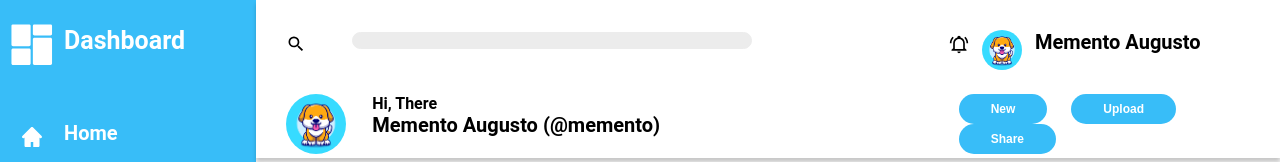
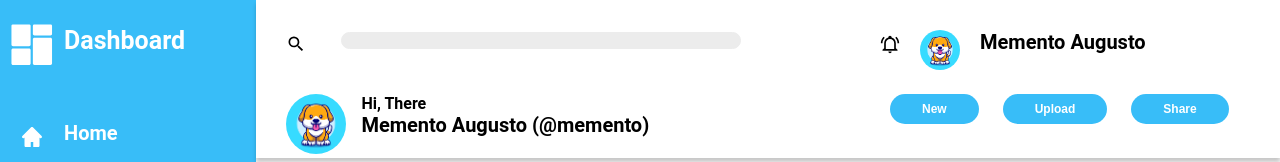
Before and after one commit to 4whatspc3/Project-Admin-Dashboard, a plain HTML site: page index.html in a window 1280 px wide. Shown: the top 162 px of the page. Drawn offline with Linux system fonts and the light colour scheme.

Commit message:
Fix buttons
Buttons collapsed if we did resize the browser window.
Now, that doesn't happen.

```diff
--- a/style.css
+++ b/style.css
@@ -22,6 +22,7 @@ body {
     grid-area: 1 / 2 / 2 / 3;
     display: grid;
     grid-template: 1fr 1fr / 2fr 1fr;
+    column-gap: 40px;
     padding: 30px 0 0 30px;
     z-index: 1;
     box-shadow: 0px 4px 4px rgba(0, 0, 0, 0.2);
@@ -96,6 +97,7 @@ body {
 
 .do {
     grid-area: 2 / 2 / 3 / 3;
+    width: 400px;
 }
 
 .do button {
```
